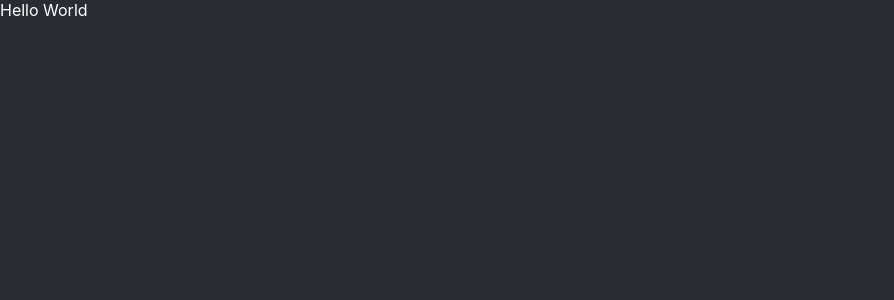
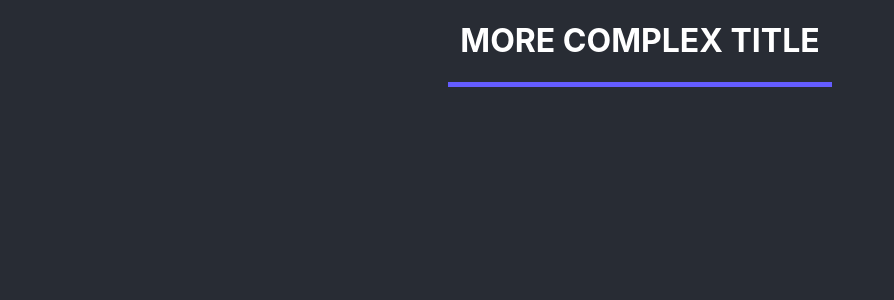
Before and after one commit to Grumppie/Styled-Components, a React (Create React App) app: page / in a window 1280 px wide. Shown: the top 300 px of the page, without its empty margins (0-894 px from the left). Built offline with nearby package versions, Linux system fonts and the light colour scheme.

Commit message:
styling a complex component

```diff
--- a/package.json
+++ b/package.json
@@ -5,7 +5,8 @@
   "dependencies": {
     "react": "^18.1.0",
     "react-dom": "^18.1.0",
-    "react-scripts": "5.0.1"
+    "react-scripts": "5.0.1",
+    "styled-components": "^5.3.5"
   },
   "scripts": {
     "start": "react-scripts start",
--- a/src/App.js
+++ b/src/App.js
@@ -1,7 +1,11 @@
+// import BasicTitle from "./compnents/BasicTitle"
+// import { BasicButton, HipsterButton } from "./compnents/Buttons"
+import ComplexTitle from "./compnents/ComplexTitle";
+
 function App() {
   return (
     <div className="App">
-      Hello World
+      <ComplexTitle title="more complex title" />
     </div>
   );
 }
--- /dev/null
+++ b/src/compnents/BasicTitle.js
@@ -0,0 +1,9 @@
+import styled from 'styled-components'
+const BasicTitle = styled.h1`
+    color: white;
+    text-align: center;
+    text-transform: uppercase;
+    color: ${({ special }) => (special) ? 'red' : 'blue'};
+`
+
+export default BasicTitle;
--- /dev/null
+++ b/src/compnents/Buttons.js
@@ -0,0 +1,19 @@
+import styled from 'styled-components'
+
+export const BasicButton = styled.button`
+    border: none;
+    border-radius: 0.25rem;
+    color: white;
+    background-color: #645cff;
+    padding: 0.5rem;
+    display: block;
+    margin: 1rem auto;
+    font-size: 1rem;
+    width: 30%;
+    cursor: pointer;
+`
+export const HipsterButton = styled(BasicButton)`
+    width: 40%;
+    background-color: transparent;
+    border: 2px solid white;
+`
--- /dev/null
+++ b/src/compnents/ComplexTitle.js
@@ -0,0 +1,26 @@
+import React from 'react'
+import styled from 'styled-components'
+
+const Wrapper = styled.div`
+    h1{
+        text-transform: uppercase;
+        text-align: center;
+    }
+    .underline{
+        width: 30%;
+        height: 5px;
+        background-color: #645cff;
+        margin: 0 auto;
+    }
+`
+const ComplexTitle = ({ title }) => {
+    return (
+        <Wrapper>
+            <h1>{title}</h1>
+            <div className="underline"></div>
+        </Wrapper>
+    )
+}
+
+
+export default ComplexTitle
```
Also changed, not shown: 1 other file (tests, documents, lock files or other folders).
